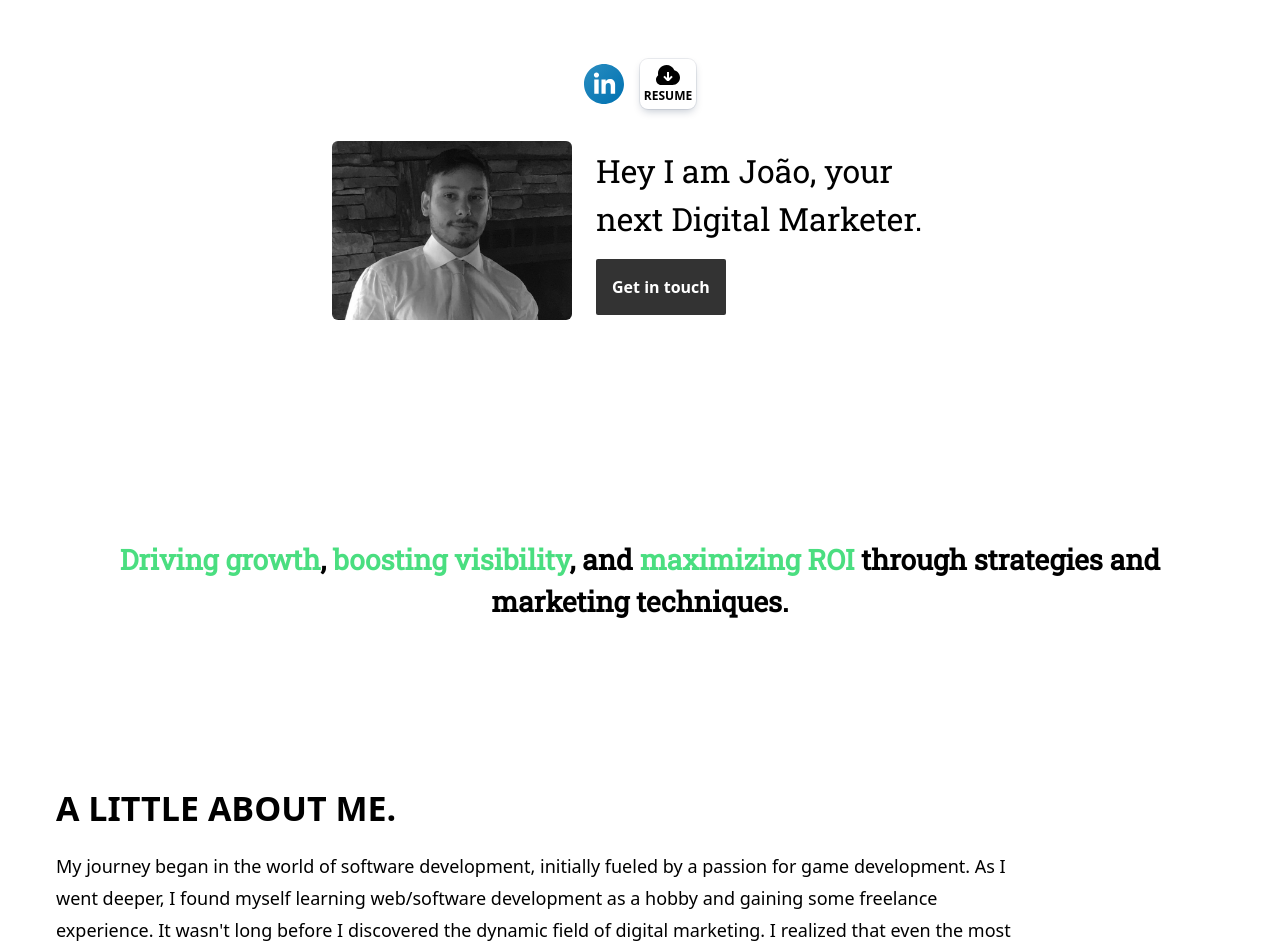
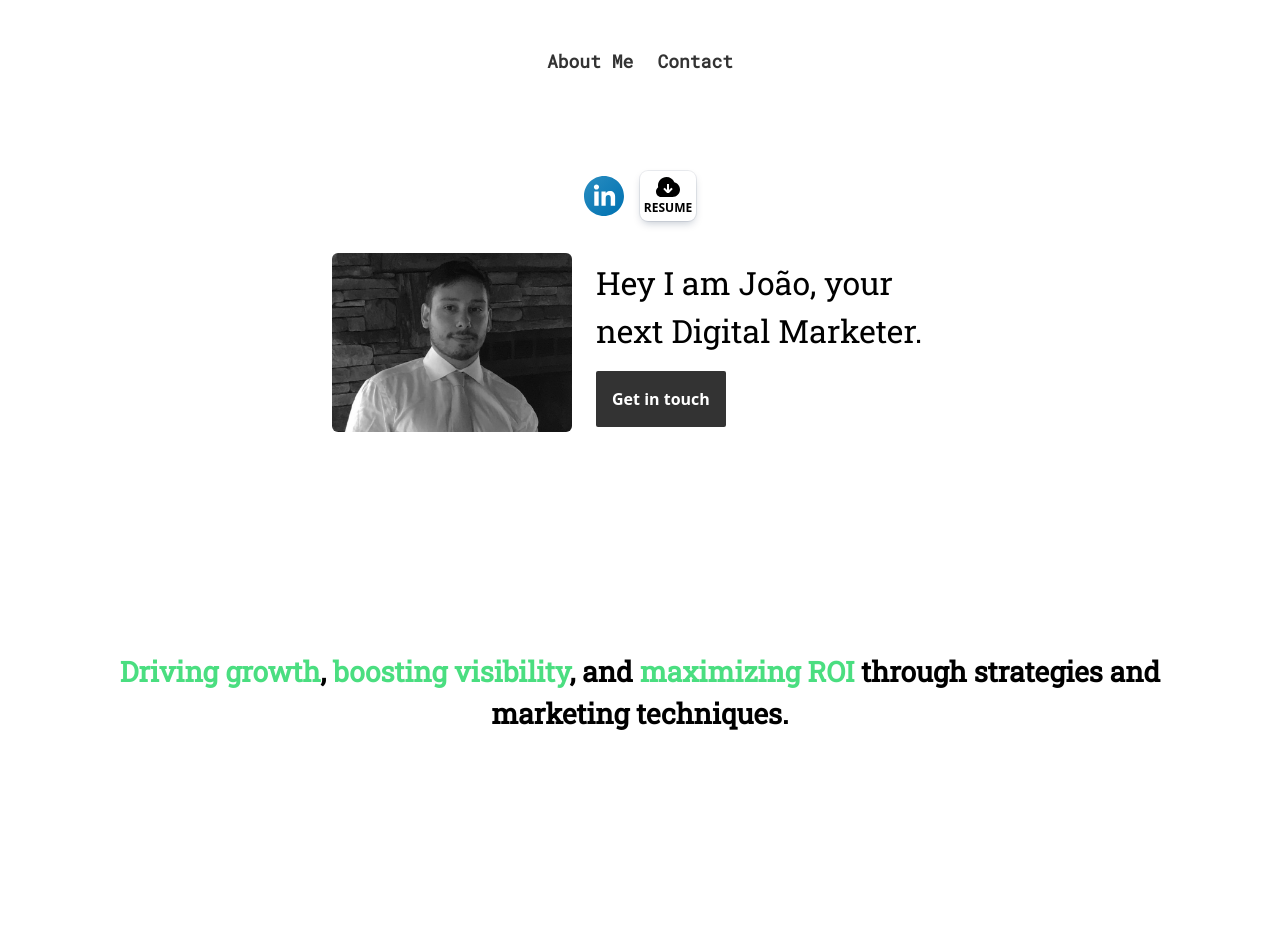
Before and after one commit to joao-miguel8/portfolio-website, a React (Vite) app: page / in a window 1280 px wide. Shown: the top 952 px of the page. Built offline with nearby package versions, Linux system fonts and the light colour scheme.

Commit message:
- Add same page href,id links
- Add ids to sections
- Remove works in Navbar.jsx and styling conditional
- Add smooth scroll in index.css

```diff
--- a/src/components/About.jsx
+++ b/src/components/About.jsx
@@ -1,7 +1,7 @@
 const About = () => {
 	return (
 		<>
-			<section className="mx-14 mt-40 lg:w-[60rem] h-full">
+			<section id="about" className="mx-14 pt-40 mt-20 lg:w-[60rem] min-h-[200px]">
 				<h2 className="text-34 uppercase font-semibold">A little about me.</h2>
 				<p className="mt-4 text-18 leading-8">
 					My journey began in the world of software development, initially fueled by a passion for game development. As I went deeper, I found myself learning web/software development as a hobby and gaining some freelance experience. It wasn't long before I discovered the dynamic field of
--- a/src/components/Contact.jsx
+++ b/src/components/Contact.jsx
@@ -9,7 +9,7 @@ const Contact = ({ getInTouchRef }) => {
 
 	return (
 		<>
-			<section className="mt-60 mb-4 mx-auto w-full lg:w-[60rem] h-full">
+			<section id="contact" className="mt-60 mb-4 mx-auto w-full lg:w-[60rem] h-full">
 				<div className="mx-8">
 					<motion.div animate={{ x: 80, y: 0 }} className="mt-10 relative -left-20">
 						<div className="p-8 [box-shadow:rgba(60,_64,_67,_0.3)_0px_1px_2px_0px,_rgba(60,_64,_67,_0.15)_0px_1px_3px_1px] rounded-md">
--- a/src/components/Navbar.jsx
+++ b/src/components/Navbar.jsx
@@ -7,19 +7,17 @@ const NavBar = () => {
 	const themeMode = useContext(ThemeContext);
 
 	const navLinks = [
-		{ to: "/about", name: "About" },
-		{ to: "/skills", name: "Skills" },
-		{ to: "/works", name: "Works" },
-		{ to: "/contact", name: "Contact" },
+		{ link: "#about", name: "About Me" },
+		{ link: "#contact", name: "Contact" },
 	];
 
 	return (
-		<nav className="my-4 flex justify-center flex-wrap gap-3">
+		<nav className="mt-8 mb-20 p-4 sticky top-0 z-50 flex justify-center flex-wrap gap-4 bg-white">
 			<ul className="flex gap-6">
 				{navLinks.map(navLink => {
 					return (
-						<a to={navLink.to}>
-							<li className={classNames(themeMode.isDarkTheme ? "text-white" : "dark:text-[#1c7da3]", "text-18 font-bold robotoMono", "" === navLink.to && "text-[#1c7da3] dark:text-[#1cafe9] border-b-2 border-b-[#1cafe9]")} key={navLink.to}>
+						<a key={navLink.to} href={navLink.link} className="cursor-pointer">
+							<li className={classNames(themeMode.isDarkTheme ? "text-[#333]" : "dark:text-[#333]", "font-bold text-18 robotoMono hover:text-green-500")} key={navLink.to}>
 								{navLink.name}
 							</li>
 						</a>
--- a/src/index.css
+++ b/src/index.css
@@ -8,3 +8,7 @@
 	--swiper-pagination-bullet-height: 14px;
 	--swiper-pagination-bullet-horizontal-gap: 4px;
 }
+
+html {
+	scroll-behavior: smooth;
+}
```
